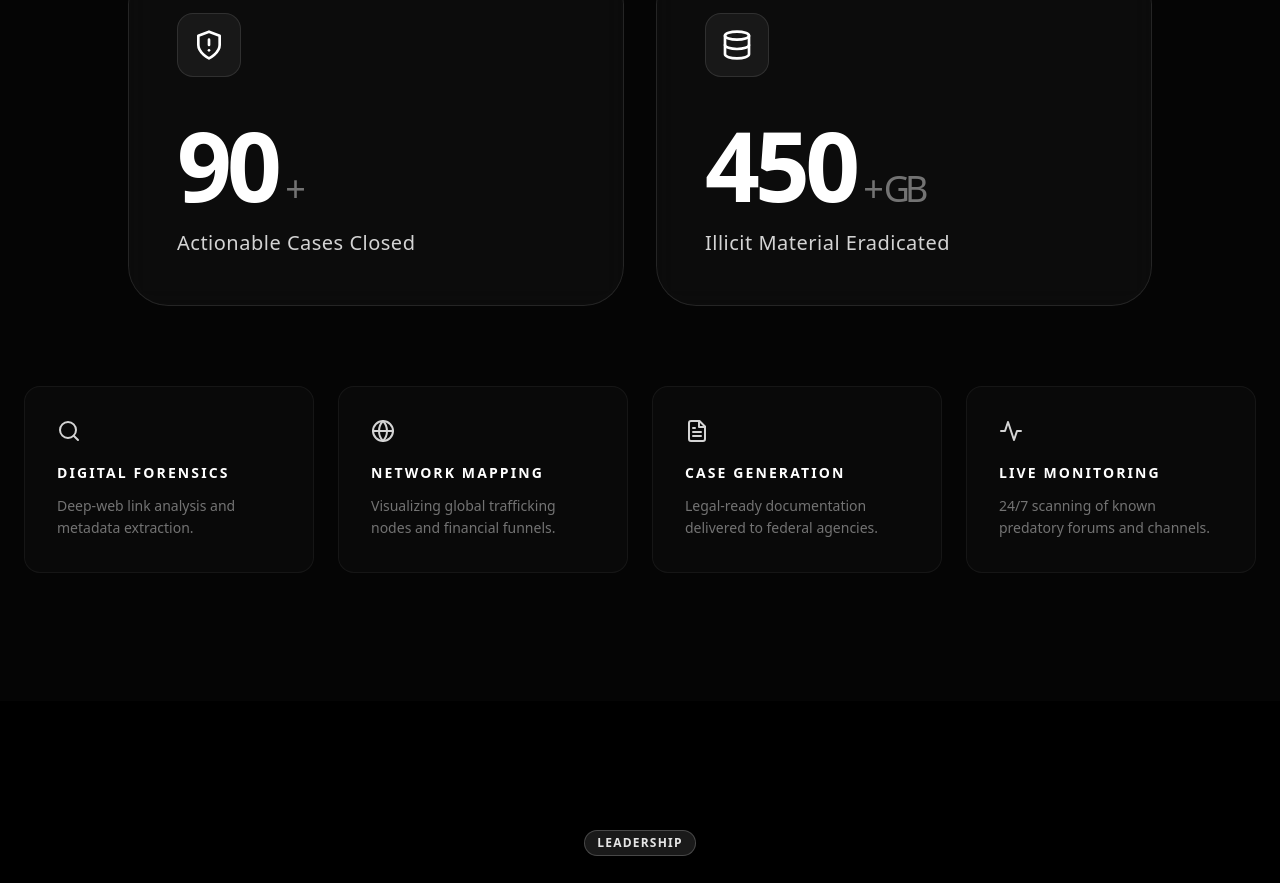
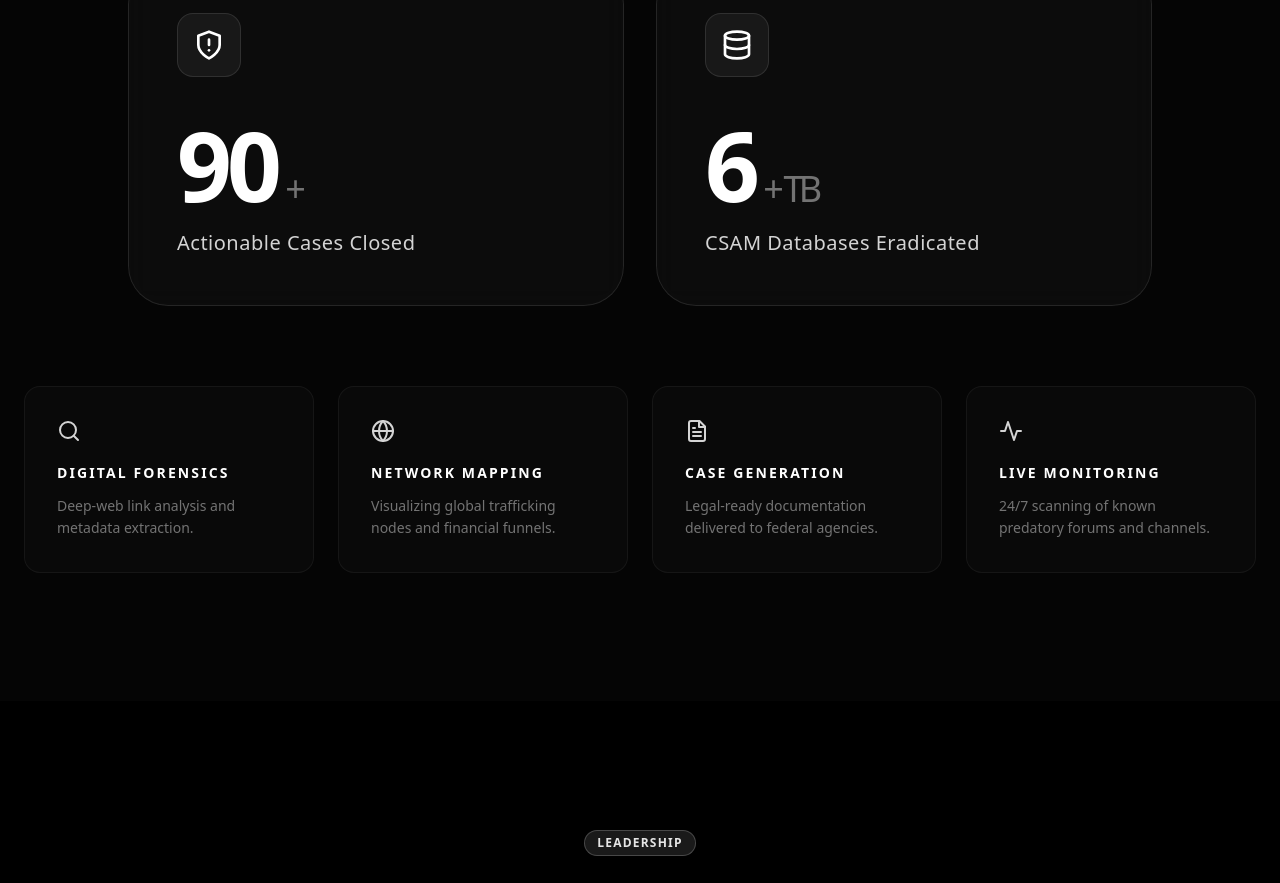
Before and after one commit to intelguard/intelguard-site, a React (Vite) app: page / in a window 1280 px wide. Shown: the part 2198-3081 px from the top of the page. Built offline with nearby package versions, Linux system fonts and the light colour scheme.

Commit message:
Update App.jsx

```diff
--- a/src/App.jsx
+++ b/src/App.jsx
@@ -420,7 +420,7 @@ const Stats = () => {
 
   const { ref: casesRef, count: casesCount } = useAnimatedNumber(90);
 
-  const { ref: dataRef, count: dataCount } = useAnimatedNumber(450);
+  const { ref: dataRef, count: dataCount } = useAnimatedNumber(6.50);
 
 
 
@@ -486,11 +486,11 @@ const Stats = () => {
 
             <h3 className="text-8xl font-bold tracking-tighter text-white mb-4 flex items-baseline gap-2">
 
-              {dataCount}<span className="text-4xl text-neutral-500 font-medium">+ GB</span>
+              {dataCount}<span className="text-4xl text-neutral-500 font-medium">+ TB</span>
 
             </h3>
 
-            <p className="text-xl text-neutral-300 font-medium tracking-wide">Illicit Material Eradicated</p>
+            <p className="text-xl text-neutral-300 font-medium tracking-wide">CSAM Databases Eradicated</p>
 
           </div>
 
```
